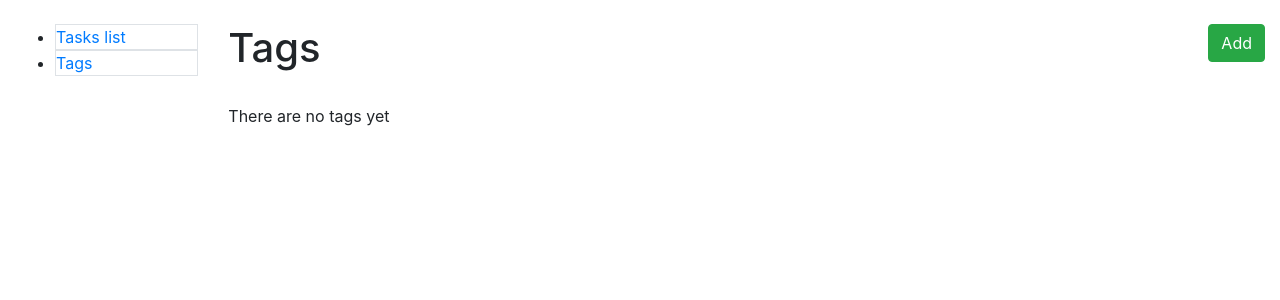
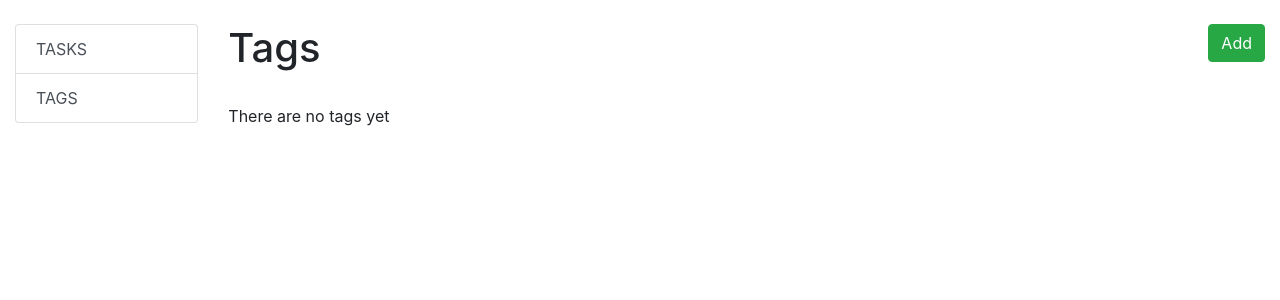
Before and after one commit to 4ndyua/django_todo, a Django app: template task_app/templates/task_app/tag_list.html in a window 1280 px wide. Shown: the top 300 px of the page. Run offline with Django 4.2, Linux system fonts and the light colour scheme; the template is opened without the code that fills it, so the values that code supplies are empty.

Commit message:
interim commit

```diff
--- a/task_app/templates/task_app/includes/sidebar.html
+++ b/task_app/templates/task_app/includes/sidebar.html
@@ -1,4 +1,4 @@
-<ul class="sidebar-nav">
-  <li class="border"><a href="{% url 'task_app:task-list' %}">Tasks list</a></li>
-  <li class="border"><a href="{% url 'task_app:tag-list' %}">Tags</a></li>
-</ul>
+<div class="list-group">
+  <a href="{% url 'task_app:task-list' %}" class="list-group-item list-group-item-action">TASKS</a>
+  <a href="{% url 'task_app:tag-list' %}" class="list-group-item list-group-item-action">TAGS</a>
+</div>
--- a/task_app/templates/task_app/task_list.html
+++ b/task_app/templates/task_app/task_list.html
@@ -32,6 +32,7 @@
           <br>
 
           Start time: {{ task.time_start }}
+          <br>
           {% if task.time_end %}
             <span style="color: orangered">Time to finish: {{ task.time_end }}</span>
           {% endif %}
```
